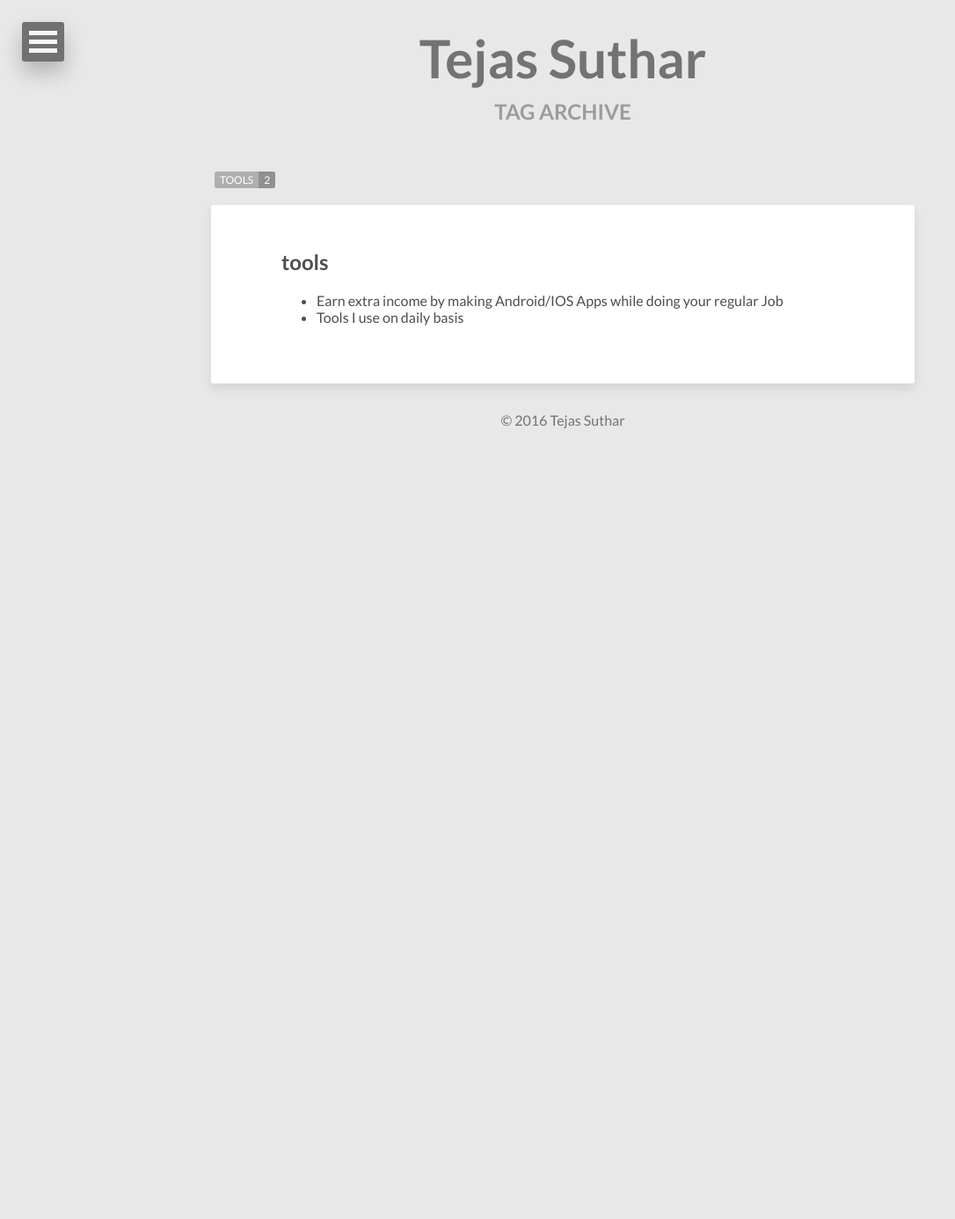
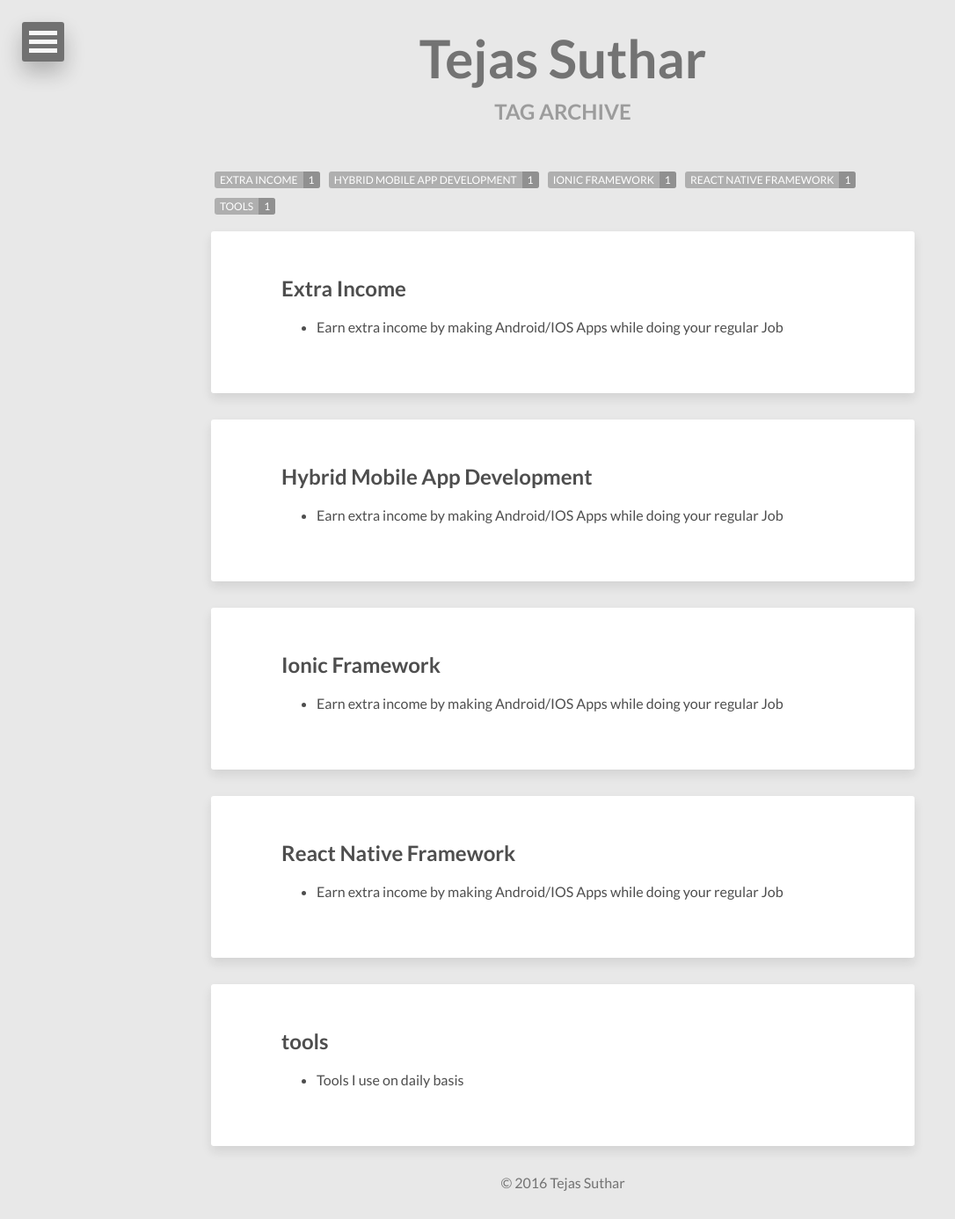
Before and after one commit to tejasrsuthar/tejassuthar.co.in, a Jekyll site: the page built from tags/index.html, in a window 1280 px wide. Shown: the whole page at 88% size, without its empty margins (0-1086 px from the left). Built offline with Jekyll 4.4.1, drawn with Linux system fonts in a browser that asks for light colours; nearby versions of some CDN libraries; before the commit the page ends 900 px from its top, so only the background shows below that.

Commit message:
Minor post changes, added tags

```diff
--- a/_posts/2016-08-20-earn-money-by-making-apps-while-doing-your-regular-job.md
+++ b/_posts/2016-08-20-earn-extra-income-by-making-apps-while-doing-your-regular-job.md
@@ -2,13 +2,13 @@
 layout: post
 title: Earn extra income by making Android/IOS Apps while doing your regular Job
 description: "Earn income by making Android/IOS Apps"
-modified: 2016-08-13
-tags: [tools]
+modified: 2016-08-20
+tags: [Hybrid Mobile App Development, Extra Income, Ionic Framework, React Native Framework]
+image:
+ feature: earn-money-by-making-apps-while-doing-your-regular-job.jpg
 ---
 
-In today competitive world, earning income through the internet is becoming very hard.
-
-Still, if you're only working as a software engineer or Team leader or with any other position and believe that your job is not paying you off what you want, you're missing pretty important aspect of earning extra income through the internet.
+In today's competitive world, earning income through the internet is becoming very hard. Still, if you're working as a software engineer or Team leader or with any other position and believe that your job is not paying you off what you want, you're missing pretty important aspect of earning extra income through the internet.
 
 You can earn money by making Android/IOS apps - Whatever you feel comfortable with. The question comes in your mind is that, How can I become Android or IOS developer even if I don't know actual native Android Application Development or IOS Application Development.
 
```
Also changed, not shown: images/earn-money-by-making-apps-while-doing-your-regular-job.jpg.
